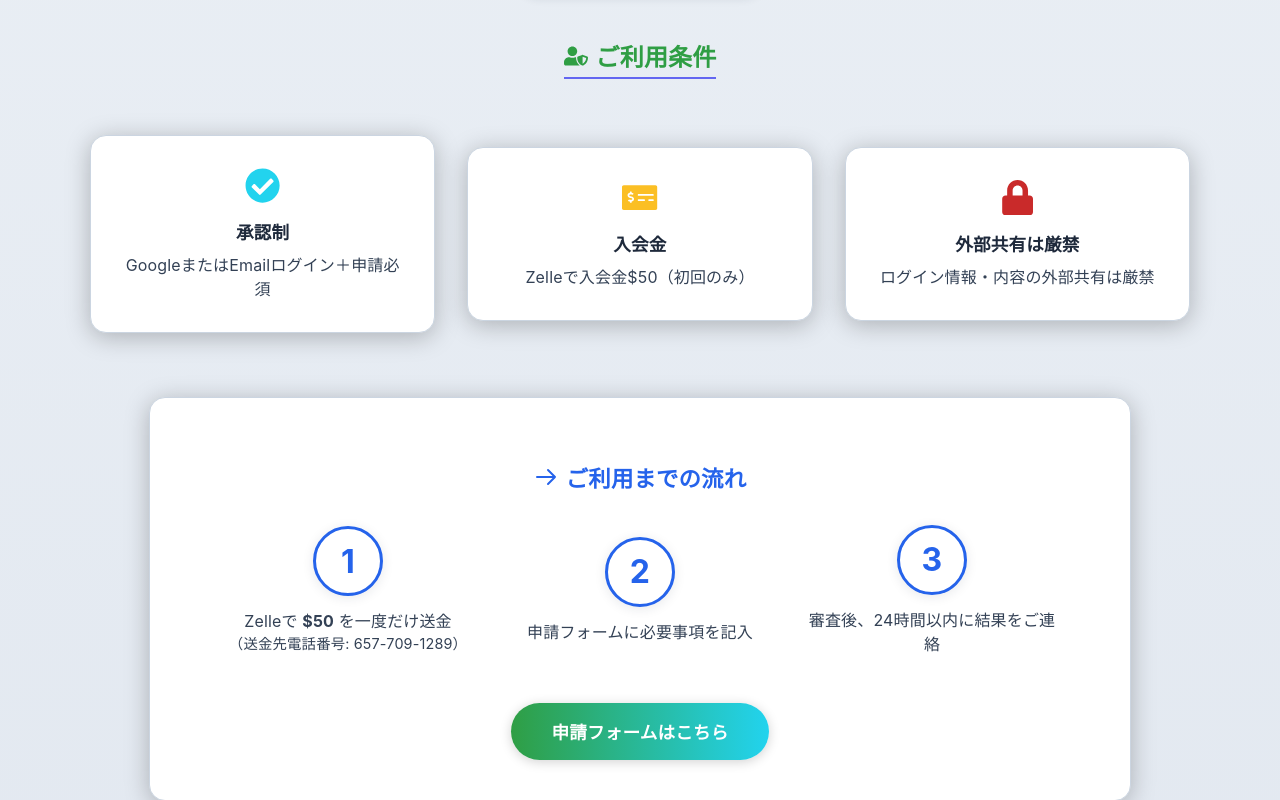
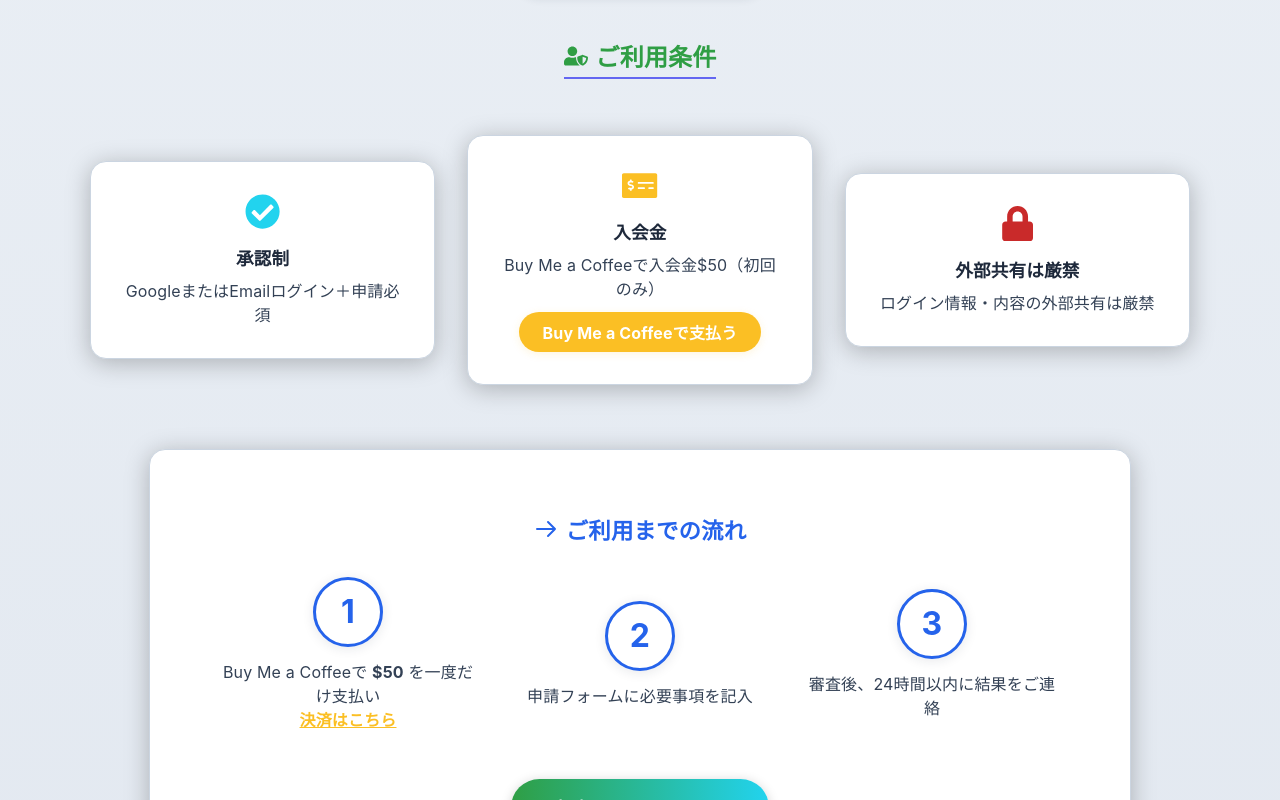
Before and after one commit to Sotaro-Ichii/kimuchi-site, a React (Vite) app: page / in a window 1280 px wide. Shown: the part 1440-2240 px from the top of the page. Built offline with nearby package versions, Linux system fonts and the light colour scheme; no server answers; the database is empty.

Commit message:
changed payment method

```diff
--- a/src/pages/LandingPage.jsx
+++ b/src/pages/LandingPage.jsx
@@ -311,7 +311,7 @@
           {[{
             icon: <FaCheckCircle style={{ color: '#22d3ee', fontSize: isMobile ? '1.8rem' : '2.2rem', marginBottom: '0.75rem' }} />, title: '承認制', desc: 'GoogleまたはEmailログイン＋申請必須'
           }, {
-            icon: <FaMoneyCheckAlt style={{ color: '#fbbf24', fontSize: isMobile ? '1.8rem' : '2.2rem', marginBottom: '0.75rem' }} />, title: '入会金', desc: 'Zelleで入会金$50（初回のみ）'
+            icon: <FaMoneyCheckAlt style={{ color: '#fbbf24', fontSize: isMobile ? '1.8rem' : '2.2rem', marginBottom: '0.75rem' }} />, title: '入会金', desc: 'Buy Me a Coffeeで入会金$50（初回のみ）'
           }, {
             icon: <FaLock style={{ color: '#c92a2a', fontSize: isMobile ? '1.8rem' : '2.2rem', marginBottom: '0.75rem' }} />, title: '外部共有は厳禁', desc: 'ログイン情報・内容の外部共有は厳禁'
           }].map((item, i) => (
@@ -333,6 +333,11 @@
               {item.icon}
               <div style={{ fontWeight: 'bold', fontSize: isMobile ? '1rem' : '1.1rem', marginBottom: '0.5rem' }}>{item.title}</div>
               <div style={{ color: '#334155', fontSize: isMobile ? '0.9rem' : '1rem' }}>{item.desc}</div>
+              {item.title === '入会金' && (
+                <a href="https://coff.ee/sottasan" target="_blank" rel="noopener noreferrer" style={{ display: 'inline-block', marginTop: 12, background: '#fbbf24', color: '#fff', borderRadius: 9999, padding: '0.5rem 1.5rem', fontWeight: 'bold', textDecoration: 'none', fontSize: '1rem', boxShadow: '0 2px 8px rgba(251,191,36,0.15)' }}>
+                  Buy Me a Coffeeで支払う
+                </a>
+              )}
             </div>
           ))}
         </div>
@@ -383,7 +388,7 @@
         >
           {[{
             num: '1',
-            desc: <>Zelleで <strong>$50</strong> を一度だけ送金<br /><span style={{ fontSize: isMobile ? '0.8rem' : '0.9rem' }}>（送金先電話番号: 657-709-1289）</span></>
+            desc: <>Buy Me a Coffeeで <strong>$50</strong> を一度だけ支払い<br /><a href="https://coff.ee/sottasan" target="_blank" rel="noopener noreferrer" style={{ color: '#fbbf24', textDecoration: 'underline', fontWeight: 'bold', fontSize: isMobile ? '0.9rem' : '1rem' }}>決済はこちら</a></>
           }, {
             num: '2',
             desc: <>申請フォームに必要事項を記入</>
```
